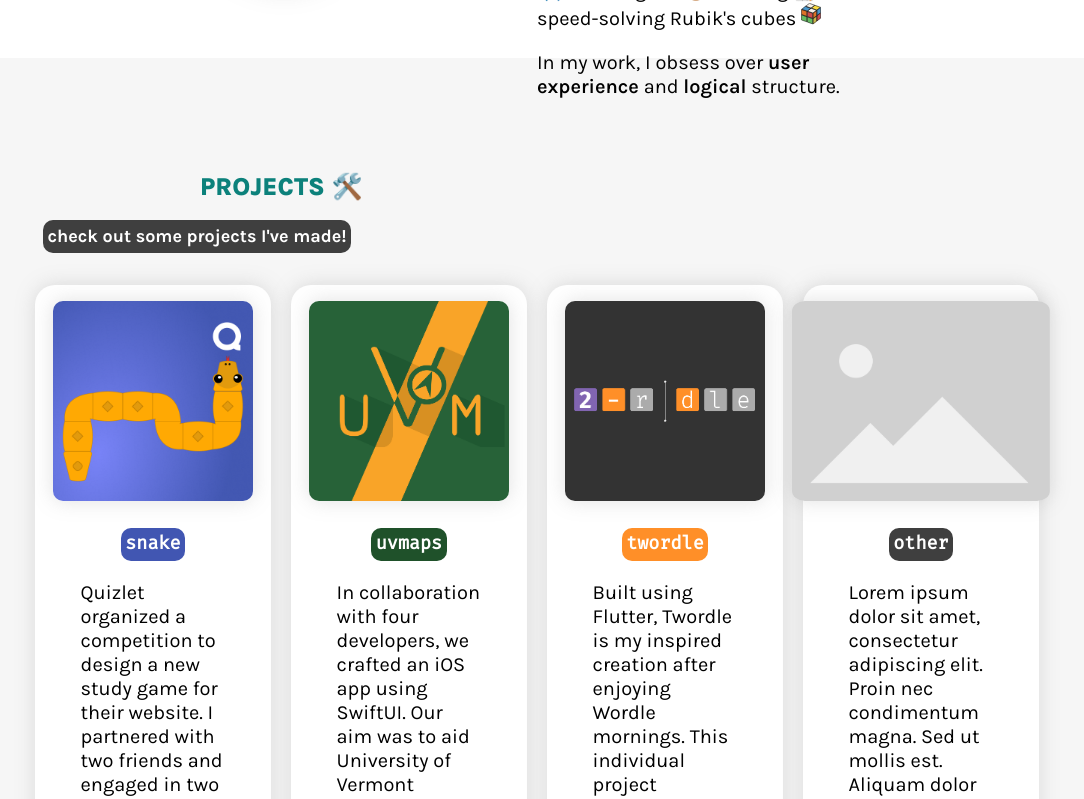
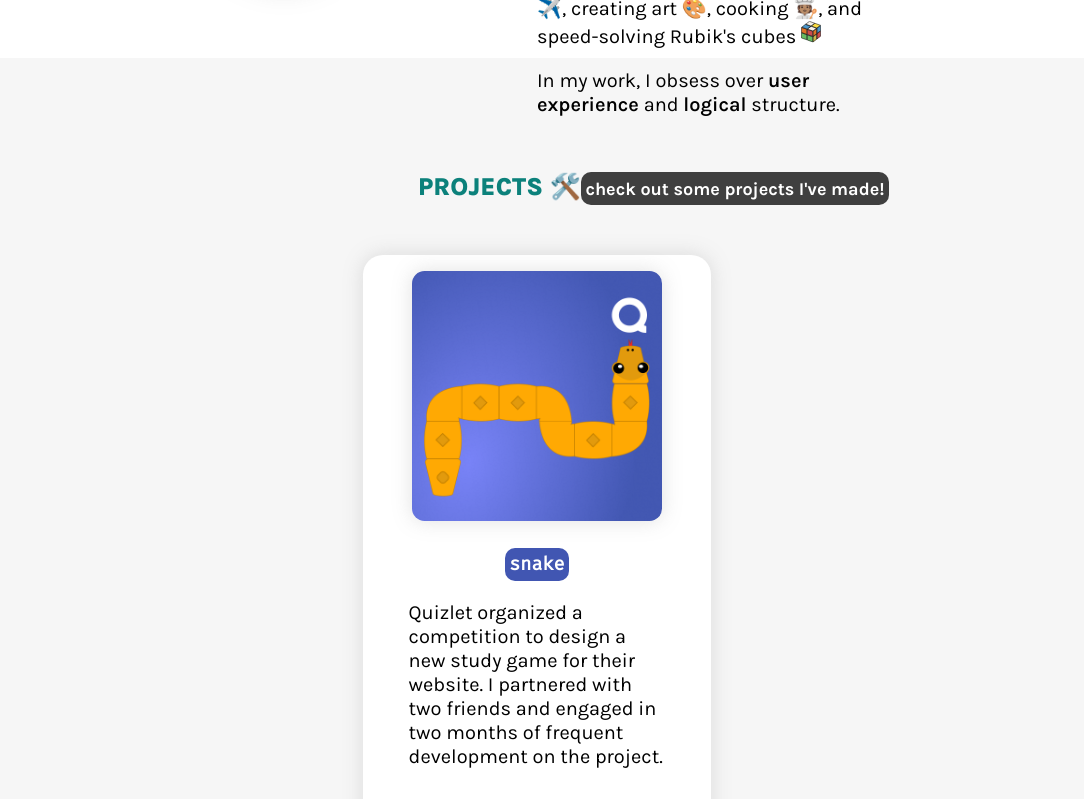
Before and after one commit to tateosborne/portfolio, a React (Vite) app: page / in a window 1280 px wide. Shown: the part 1060-1859 px from the top of the page, without its empty margins (103-1187 px from the left). Built offline with nearby package versions, Linux system fonts and the light colour scheme.

Commit message:
improving layout of projects

```diff
--- a/src/components/Projects.tsx
+++ b/src/components/Projects.tsx
@@ -6,8 +6,10 @@
     return (
         <div className="projects-container" id="projects">
             <div className="content-container">
-                <h2>PROJECTS 🛠️</h2>
-                <h3>check out some projects I've made!</h3>
+                <div className="header-container">
+                    <h2>PROJECTS 🛠️</h2>
+                    <h3>check out some projects I've made!</h3>
+                </div>
                 <div className="project-list">
                     <div className="project">
                         <div className="title">
--- a/src/styles/globals.css
+++ b/src/styles/globals.css
@@ -37,6 +37,7 @@
 
 h3 {
     width: fit-content;
+    display: inline-block;
     padding: 0.25em;
     font-size: 18px;
     font-weight: 700;
--- a/src/styles/projects.scss
+++ b/src/styles/projects.scss
@@ -11,22 +11,20 @@
     background-color: $off-white;
 
     .content-container {
-        width: 80%;
+        width: 55%;
         margin: auto;
         padding: 1em;
 
-        h2 {
-            margin-left: 7em;
-        }
-
-        h3 {
-            margin-left: 1em;
+        .header-container {
+            display: flex;
+            flex-wrap: wrap;
+            justify-content: flex-end;
         }
 
         .project-list {
             display: flex;
             flex-wrap: wrap;
-            justify-content: space-between;
+            gap: 2em;
             margin-top: 2em;
 
             .project {
@@ -34,7 +32,7 @@
                 flex-direction: column;
                 align-items: center;
                 position: relative;
-                width: 20%;
+                width: 45%;
                 height: 600px;
                 padding: 1em;
                 margin: auto;
@@ -53,7 +51,7 @@
                 .title {
                     img {
                         width: auto;
-                        height: 200px;
+                        height: 250px;
                         display: block;
                         margin: auto;
                         border-radius: 5%;
```
Also changed, not shown: public/project-images/placeholder.png.
